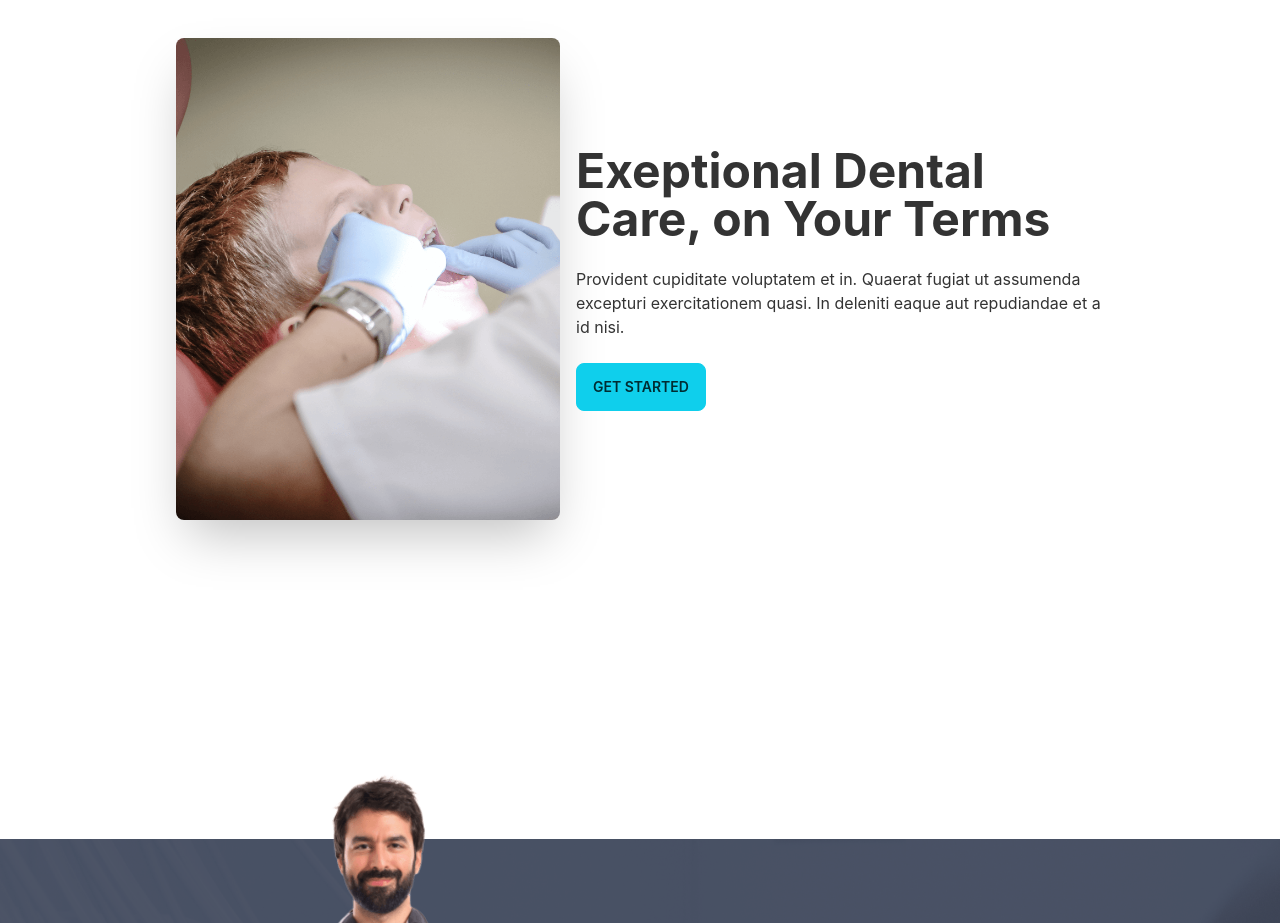
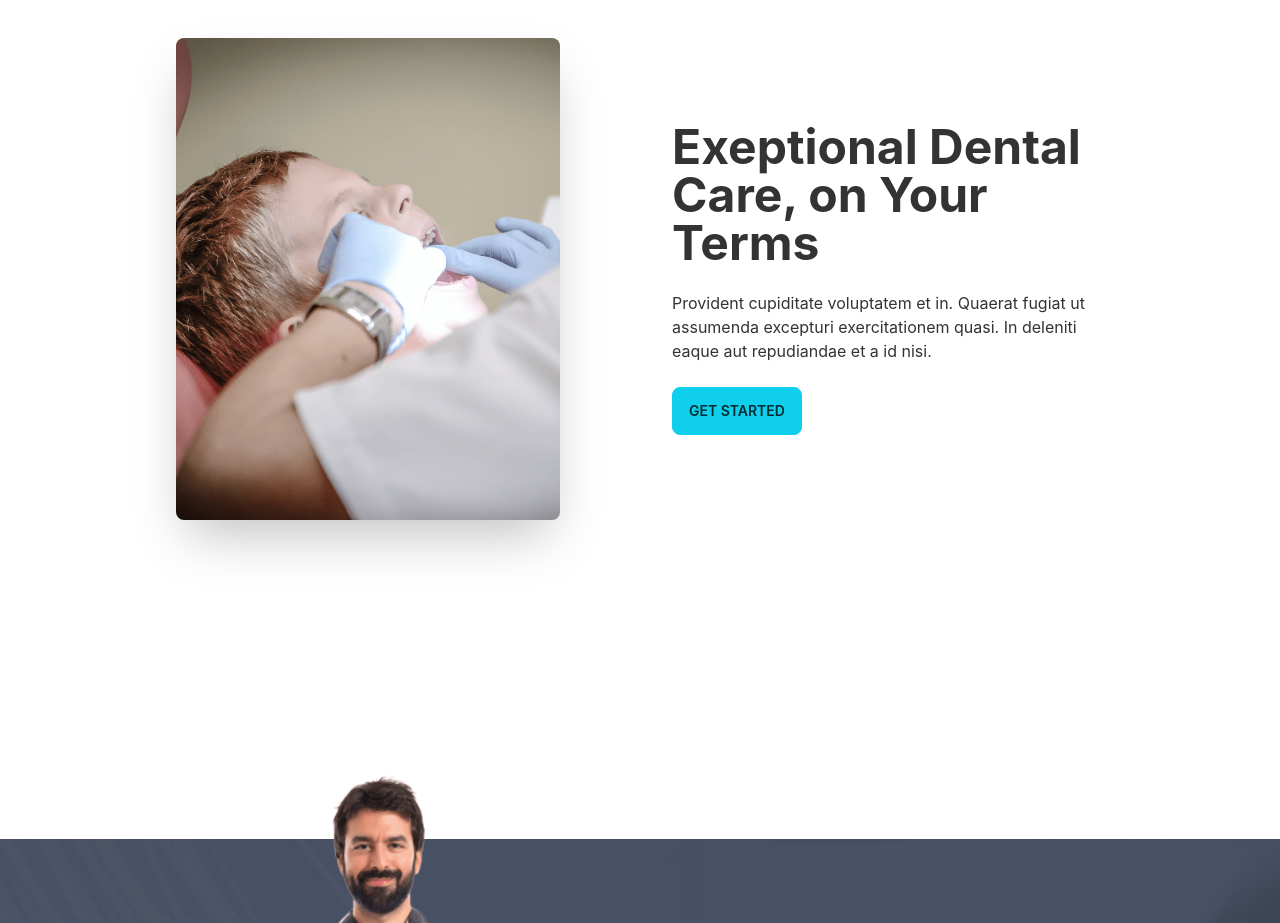
Before and after one commit to Fahadmohammad1/doctors-portal-client, a React (Create React App) app: page / in a window 1280 px wide. Shown: the part 1720-2643 px from the top of the page. Built offline with nearby package versions, Linux system fonts and the light colour scheme.

Commit message:
home complete

```diff
--- a/src/Pages/Home/DentalCare.js
+++ b/src/Pages/Home/DentalCare.js
@@ -10,7 +10,7 @@ const DentalCare = () => {
           alt=""
           className=" lg:max-w-sm rounded-lg shadow-2xl"
         />
-        <div>
+        <div className="lg:pl-24">
           <h1 className="text-5xl font-bold">
             Exeptional Dental Care, on Your Terms
           </h1>
```
